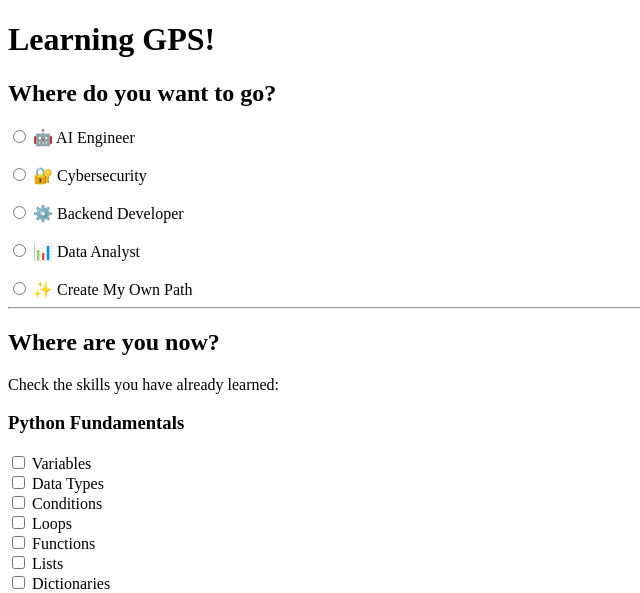
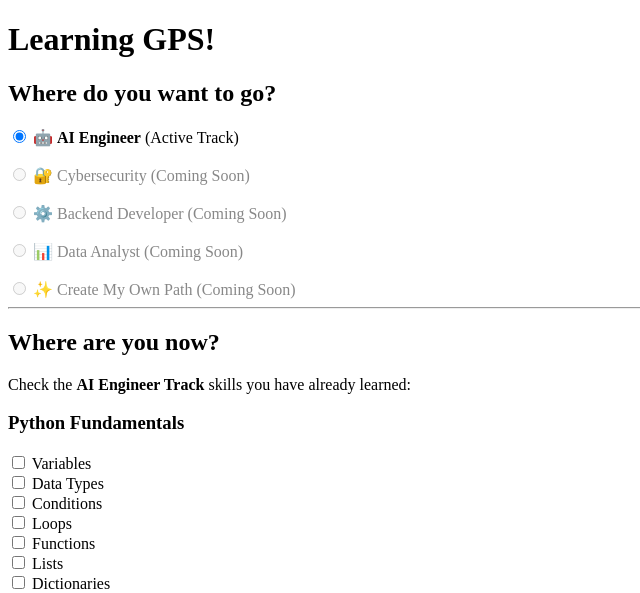
Before and after one commit to yelzz-hub/learning-gps, a Flask app: page / in a window 1280 px wide. Shown: the top 593 px of the page, without its empty margins (0-640 px from the left). Run offline with Flask 3, Linux system fonts and the light colour scheme.

Commit message:
feat: implement AI Engineer track focus with checkbox UI and visual progress bar

```diff
--- a/templates/index.html
+++ b/templates/index.html
@@ -15,10 +15,10 @@
             id="ai_engineer"
             name="goal"
             value="AI Engineer"
-            required
+            checked required
         >
         <label for="ai_engineer">
-            🤖 AI Engineer
+            🤖 <strong>AI Engineer</strong> (Active Track)
         </label>
         <br><br>
 
@@ -27,10 +27,10 @@
             id="cybersecurity"
             name="goal"
             value="Cybersecurity"
-            required
+            disabled
         >
-        <label for="cybersecurity">
-            🔐 Cybersecurity
+        <label for="cybersecurity"
+            style="color: #888;">🔐 Cybersecurity (Coming Soon)
         </label>
         <br><br>
 
@@ -39,10 +39,10 @@
             id="backend"
             name="goal"
             value="Backend Developer"
-            required
+            disabled
         >
-        <label for="backend">
-            ⚙️ Backend Developer
+        <label for="backend"
+            style="color: #888;">⚙️ Backend Developer (Coming Soon)
         </label>
         <br><br>
 
@@ -51,10 +51,10 @@
             id="data_analyst"
             name="goal"
             value="Data Analyst"
-            required
+            disabled
         >
-        <label for="data_analyst">
-            📊 Data Analyst
+        <label for="data_analyst"
+            style="color: #888;">📊 Data Analyst (Coming Soon)
         </label>
         <br><br>
 
@@ -63,10 +63,10 @@
             id="custom"
             name="goal"
             value="Custom Path"
-            required
+            disabled
         >
-        <label for="custom">
-            ✨ Create My Own Path
+        <label for="custom"
+            style="color: #888;">✨ Create My Own Path (Coming Soon)
         </label>
 
         <hr>
@@ -74,7 +74,7 @@
         <h2>Where are you now?</h2>
 
         <p>
-            Check the skills you have already learned:
+            Check the <strong>AI Engineer Track</strong> skills you have already learned:
         </p>
 
        {% for stage in learning_map["stages"] %}
```
